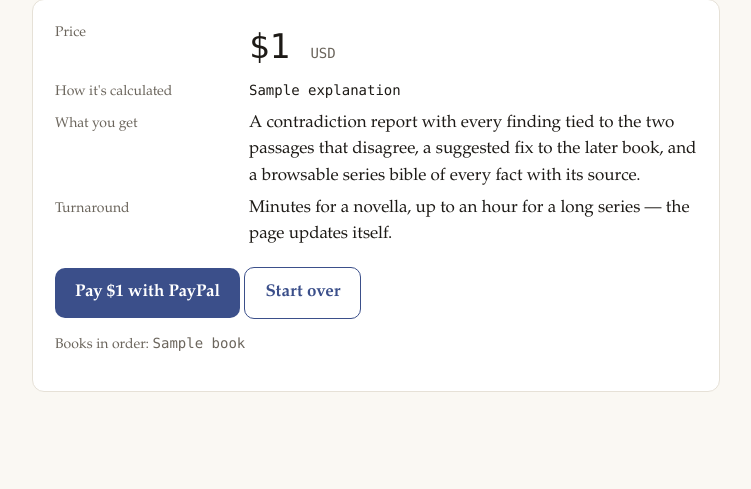
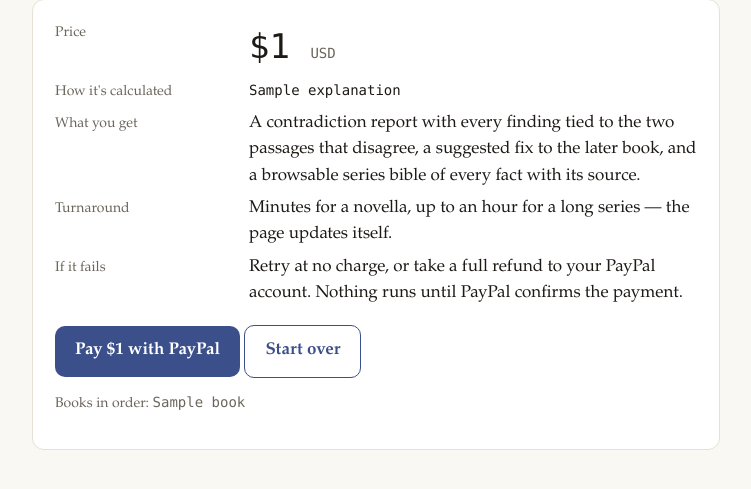
Before and after one commit to nolankido/canonKeeper, a Python web app: template src/canonkeeper/preflight/templates/quote.html in a window 1280 px wide. Shown: the part 202-691 px from the top of the page, without its empty margins (264-1015 px from the left). Run offline with Jinja, Linux system fonts and the light colour scheme; the template is opened without the code that fills it: most values are stand-ins (such as "Sample title", 1, 10 or a date in 2020).

Commit message:
feat(preflight): the quote states the failure policy before payment
Co-Authored-By: Claude Opus 5.5 <noreply@anthropic.com>
Claude-Session: https://claude.ai/code/session_01TyR5Y9n7Q174fE3jXFGa7s

```diff
--- a/src/canonkeeper/preflight/templates/quote.html
+++ b/src/canonkeeper/preflight/templates/quote.html
@@ -19,6 +19,7 @@
     <div>What you get</div><div>A contradiction report with every finding tied to the two passages that disagree, a suggested fix to the later book, and a browsable series bible of every fact with its source.</div>
     {% endif %}
     <div>Turnaround</div><div>Minutes for a novella, up to an hour for a long series — the page updates itself.</div>
+    <div>If it fails</div><div>Retry at no charge, or take a full refund to your PayPal account. Nothing runs until PayPal confirms the payment.</div>
   </div>
   <form action="/jobs/{{ job.id }}/order" method="post">
     <button type="submit">Pay ${{ quote.total_str }} with PayPal</button>
```
